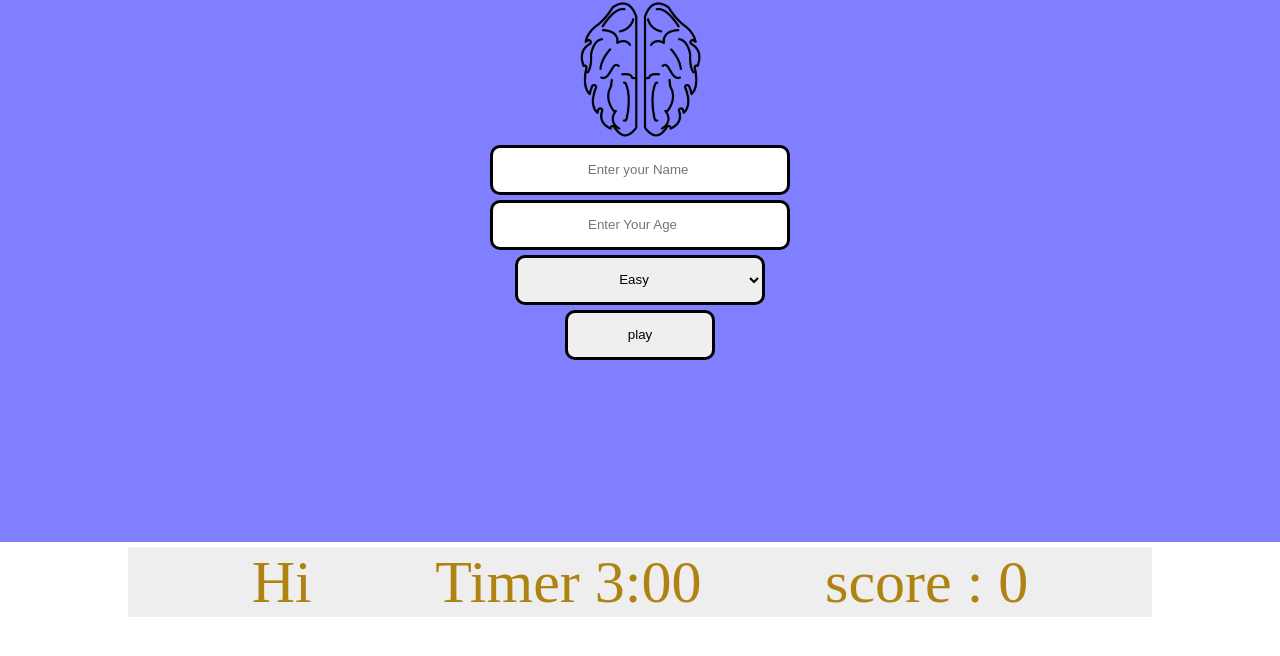
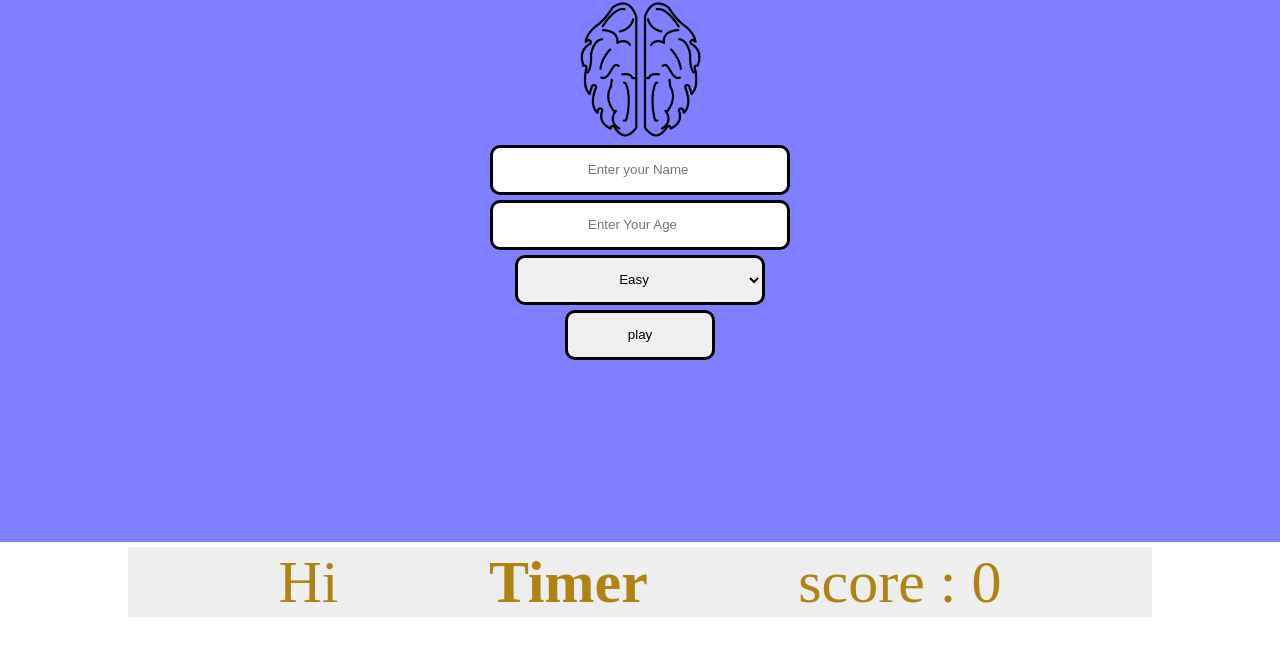
Before and after one commit to ehab0barakat/mind-game-JQuery, a plain HTML site: page index.html in a window 1280 px wide. Shown: the part 258-914 px from the top of the page. Drawn offline with Linux system fonts and the light colour scheme.

Commit message:
Update index.html

```diff
--- a/index.html
+++ b/index.html
@@ -37,7 +37,9 @@
 
   <div class="header">
     <span class="info"> Hi </span>
-    <span class="timer"> Timer 3:00</span>
+    <div class="timer">
+  <span> <strong>Timer </strong><span></span></span>
+</div>
     <span class="score">score  :  0 </span>
   </div>
 <div class="moon">
```
